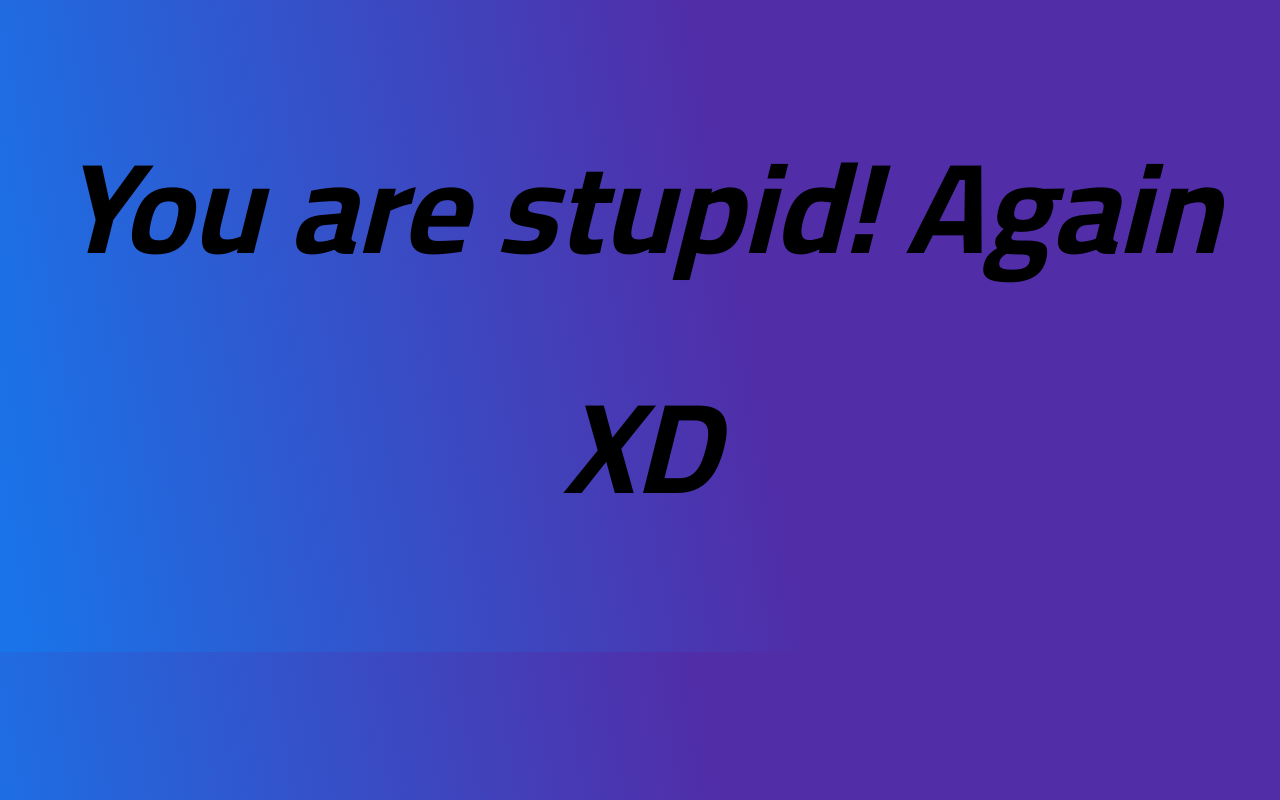
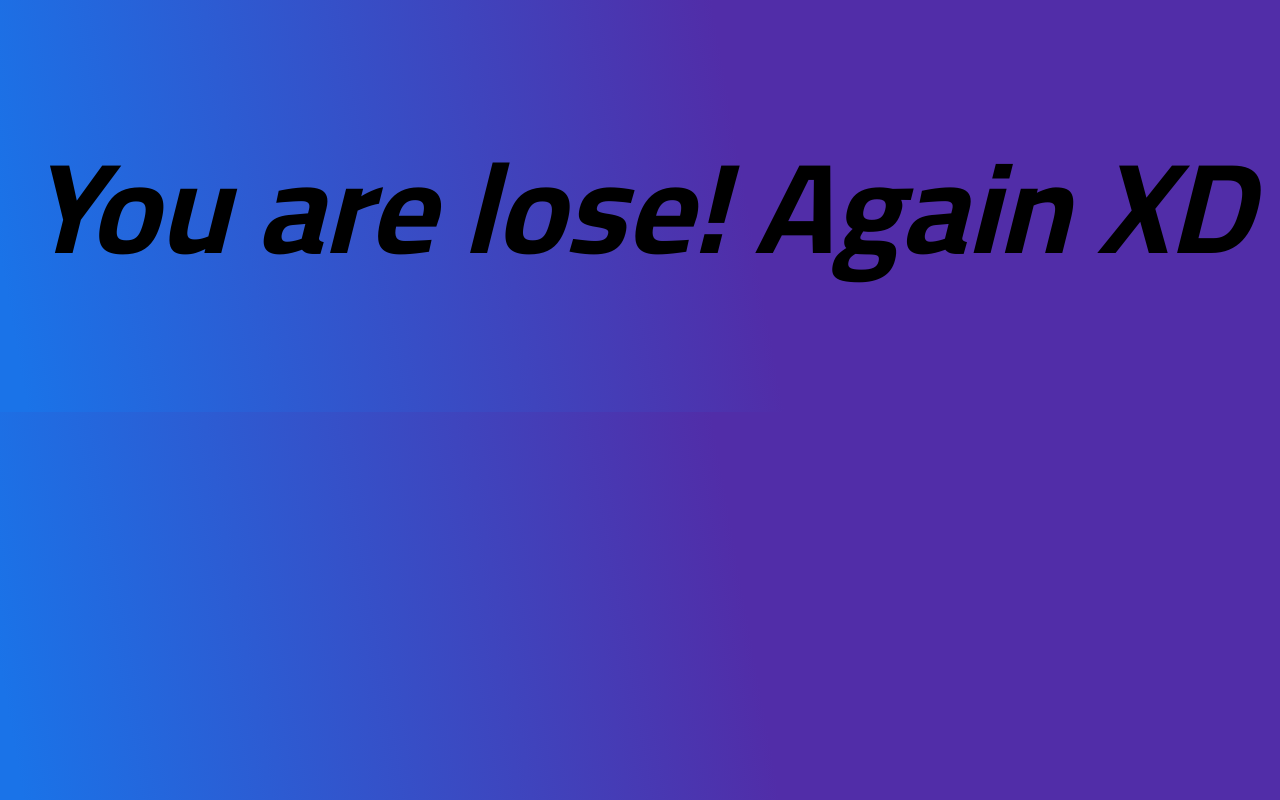
Before and after one commit to Kingmarw/dark_web, a plain HTML site: page stupid.html in a window 1280 px wide. Drawn offline with Linux system fonts and the light colour scheme.

Commit message:
Update stupid.html

```diff
--- a/stupid.html
+++ b/stupid.html
@@ -24,7 +24,7 @@
             font-size: 8rem;
         }
     </style>
-    <h1>You are stupid! Again XD</h1>
+    <h1>You are lose! Again XD</h1>
 </body>
 
 </html>
```
